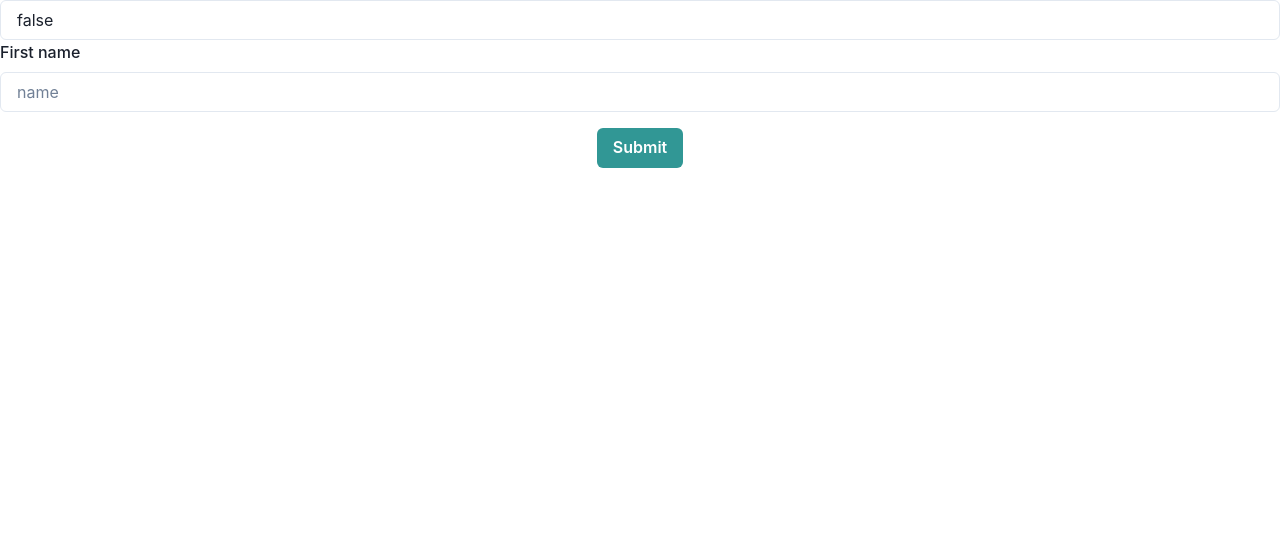
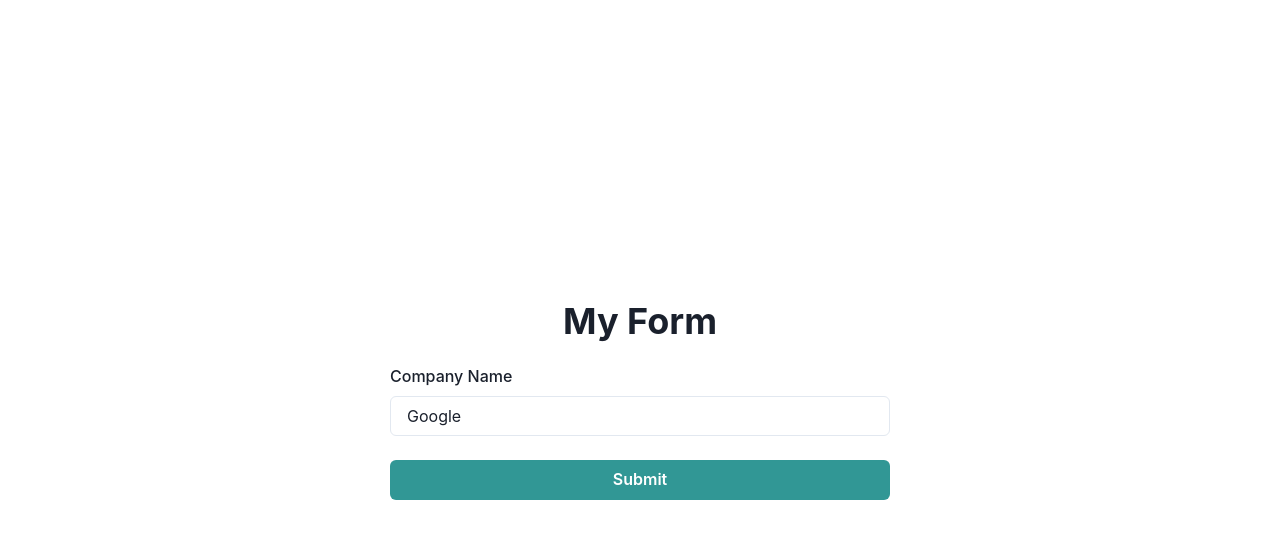
Before and after one commit to thatanjan/react-hook-form-yt, a React (Create React App) app: page / in a window 1280 px wide. Shown: the top 538 px of the page. Built offline with nearby package versions, Linux system fonts and the light colour scheme.

Commit message:
Final code

```diff
--- a/package.json
+++ b/package.json
@@ -26,7 +26,10 @@
     "extends": [
       "react-app",
       "react-app/jest"
-    ]
+    ],
+    "rules": {
+      "no-console": "warn"
+    }
   },
   "browserslist": {
     "production": [
--- a/src/App.js
+++ b/src/App.js
@@ -1,10 +1,37 @@
+import { Center } from '@chakra-ui/react'
 import './App.css'
 import MyForm from './MyForm'
+import MyFormWithContext from './MyFormWithContext'
+import { FormProvider, useForm } from 'react-hook-form'
 
 function App() {
+	const sleep = ms => new Promise(resolve => setTimeout(resolve, ms))
+
+	const getAsyncValues = async () => {
+		await sleep(2000)
+
+		return {
+			name: 'Jack',
+			gender: 'female',
+			email: 'asm@gmailc.om',
+			password: '123456',
+		}
+	}
+
+	const formMethods = useForm({
+		defaultValues: {
+			companyName: 'Google',
+		},
+	})
+
 	return (
 		<div className='App'>
-			<MyForm />
+			<Center h='100vh'>
+				{/* <MyForm /> */}
+				<FormProvider {...formMethods}>
+					<MyFormWithContext />
+				</FormProvider>
+			</Center>
 		</div>
 	)
 }
--- a/src/MyForm.jsx
+++ b/src/MyForm.jsx
@@ -1,64 +1,152 @@
 import {
+	Box,
 	Button,
 	FormControl,
 	FormErrorMessage,
 	FormLabel,
+	Heading,
 	Input,
+	Select,
+	Stack,
 } from '@chakra-ui/react'
-import { useForm, Controller } from 'react-hook-form'
+import { useForm } from 'react-hook-form'
 
 const MyForm = () => {
-	const {
-		// handleSubmit,
-		register,
-		formState: { errors, isSubmitting },
-		getValues,
-		watch,
-	} = useForm()
+	const sleep = ms => new Promise(resolve => setTimeout(resolve, ms))
 
-	const onSubmit = values => {
-		console.log(values)
+	const getAsyncValues = async () => {
+		await sleep(2000)
+
+		return {
+			name: 'Jack',
+			gender: 'female',
+			email: 'asm@gmailc.om',
+			password: '123456',
+		}
 	}
 
-	const { handleSubmit, control, reset } = useForm({
-		defaultValues: {
-			MyCheckbox: false,
-			Asmaa: false,
+	const {
+		handleSubmit,
+		register,
+		formState: {
+			errors,
+			isSubmitting,
+			isDirty,
+			dirtyFields,
+			isSubmitted,
+			isValid,
 		},
+	} = useForm({
+		// defaultValues: {
+		// 	name: 'Anjan',
+		// 	gender: 'male',
+		// 	email: '',
+		// 	password: '',
+		// },
+		defaultValues: getAsyncValues, // Get async values
 	})
 
-	// console.log(control)
-
-	const reg = register('name', {
-		required: 'This is required',
-		minLength: { value: 4, message: 'Minimum length should be 4' },
-	})
+	const onSubmit = async data => {
+		console.log(data)
+		await sleep(2000)
+		if (data) {
+			alert(JSON.stringify(data))
+		} else {
+			alert('There is an error')
+		}
+	}
 
 	return (
+		<Box maxW='500' w='90%'>
+			<Heading mb='5'>My Form</Heading>
 			<form onSubmit={handleSubmit(onSubmit)}>
-			<Controller
-				name='MyCheckbox'
-				control={control}
-				rules={{ required: true }}
-				render={({ field }) => {
-					console.log('asma', field)
-					return <Input {...field} />
-				}}
+				<Stack>
+					<FormControl isInvalid={errors.name}>
+						<FormLabel htmlFor='name'>Name</FormLabel>
+						<Input
+							id='name'
+							placeholder='Name'
+							{...register('name', {
+								required: 'This field is required',
+								minLength: {
+									value: 10,
+									message: 'Minimum length should be 10',
+								},
+							})}
 						/>
-
-			<h1>{watch('name')}</h1>
-
-			<FormControl isInvalid={errors.name}>
-				<FormLabel htmlFor='name'>First name</FormLabel>
-				<Input id='name' placeholder='name' {...reg} />
 						<FormErrorMessage>
 							{errors.name && errors.name.message}
 						</FormErrorMessage>
 					</FormControl>
-			<Button mt={4} colorScheme='teal' isLoading={isSubmitting} type='submit'>
+
+					<FormControl isInvalid={errors.gender}>
+						<FormLabel htmlFor='gender'>Gender</FormLabel>
+						<Select
+							placeholder='Gender'
+							{...register('gender', {
+								required: 'This field is required',
+							})}
+						>
+							<option value='male'>Male</option>
+							<option value='female'>Female</option>
+						</Select>
+						<FormErrorMessage>
+							{errors.gender && errors.gender.message}
+						</FormErrorMessage>
+					</FormControl>
+
+					<FormControl isInvalid={errors.email}>
+						<FormLabel>Email</FormLabel>
+						<Input
+							type='text'
+							placeholder='Email'
+							{...register('email', {
+								required: 'Email is required',
+								pattern: {
+									value: /^\S+@\S+$/i,
+									message: 'Invalid email format',
+								},
+							})}
+						/>
+						<FormErrorMessage>
+							{errors.email && errors.email.message}
+						</FormErrorMessage>
+					</FormControl>
+
+					<FormControl isInvalid={errors.password}>
+						<FormLabel>Password</FormLabel>
+						<Input
+							type='password'
+							placeholder='Password'
+							{...register('password', {
+								maxLength: {
+									value: 32,
+									message: 'The max length has to be 32',
+								},
+								minLength: {
+									value: 6,
+									message: 'The minimum length has to be 6',
+								},
+								required: 'Password is required',
+							})}
+						/>
+						<FormErrorMessage>
+							{errors.password && errors.password.message}
+						</FormErrorMessage>
+					</FormControl>
+
+					<Button
+						mt={4}
+						colorScheme='teal'
+						isLoading={isSubmitting}
+						type='submit'
+						isDisabled={!isValid}
+					>
 						Submit
 					</Button>
+				</Stack>
 			</form>
+		</Box>
 	)
 }
 
--- /dev/null
+++ b/src/MyFormWithContext.jsx
@@ -0,0 +1,62 @@
+import {
+	Box,
+	Button,
+	FormControl,
+	FormErrorMessage,
+	FormLabel,
+	Heading,
+	Input,
+	Stack,
+} from '@chakra-ui/react'
+import { useFormContext } from 'react-hook-form'
+
+const MyFormWithContext = () => {
+	const {
+		handleSubmit,
+		formState: { errors, isSubmitting, isValid },
+		register,
+	} = useFormContext()
+
+	const onSubmit = values => {
+		console.log(values)
+	}
+
+	return (
+		<Box maxW='500' w='90%'>
+			<Heading mb='5'>My Form</Heading>
+			<form onSubmit={handleSubmit(onSubmit)}>
+				<Stack>
+					<FormControl isInvalid={errors.companyName}>
+						<FormLabel htmlFor='companyName'>Company Name</FormLabel>
+						<Input
+							id='companyName'
+							placeholder='Company Name'
+							{...register('companyName', {
+								required: 'This field is required',
+								minLength: {
+									value: 5,
+									message: 'Minimum length should be 5',
+								},
+							})}
+						/>
+						<FormErrorMessage>
+							{errors.companyName && errors.companyName.message}
+						</FormErrorMessage>
+					</FormControl>
+
+					<Button
+						mt={4}
+						colorScheme='teal'
+						isLoading={isSubmitting}
+						type='submit'
+						isDisabled={!isValid}
+					>
+						Submit
+					</Button>
+				</Stack>
+			</form>
+		</Box>
+	)
+}
+
+export default MyFormWithContext
--- a/src/index.js
+++ b/src/index.js
@@ -9,7 +9,7 @@ const root = ReactDOM.createRoot(document.getElementById('root'))
 root.render(
 	<React.StrictMode>
 		<ChakraProvider>
-				   <App />
+			<App />
 		</ChakraProvider>
 	</React.StrictMode>,
 )
```
Lines whose indentation alone changed are shown as unchanged.
